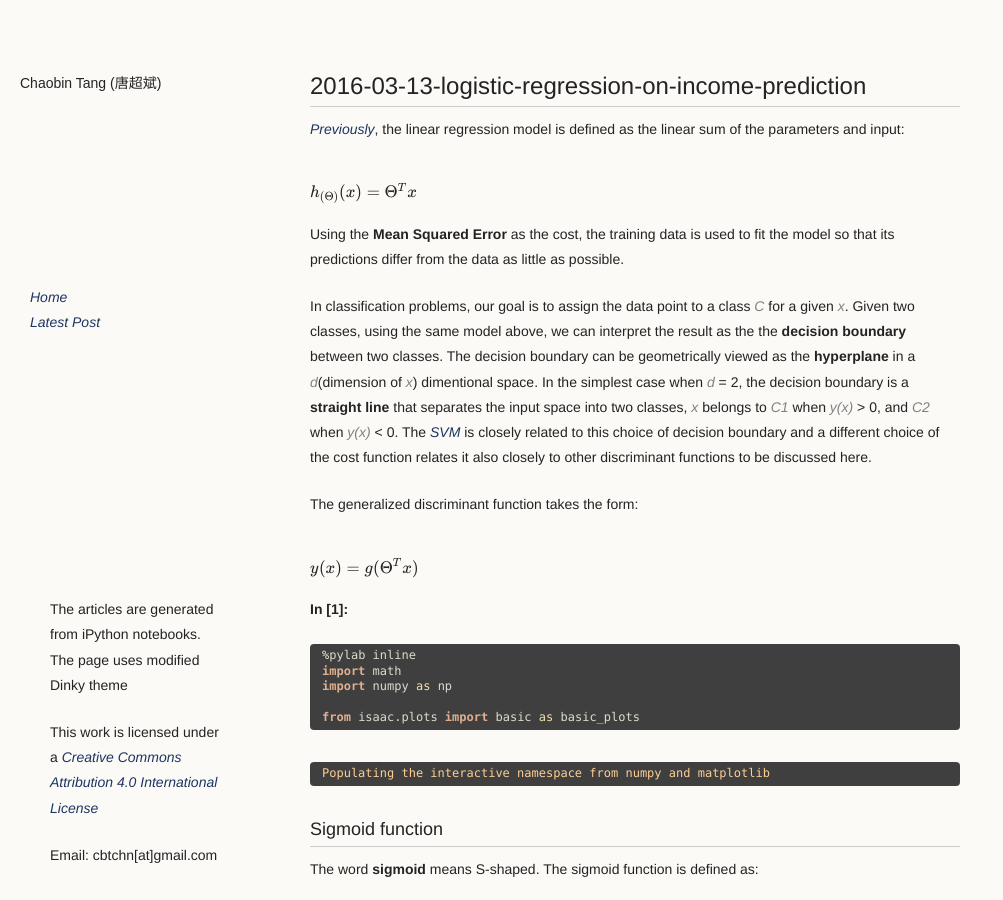
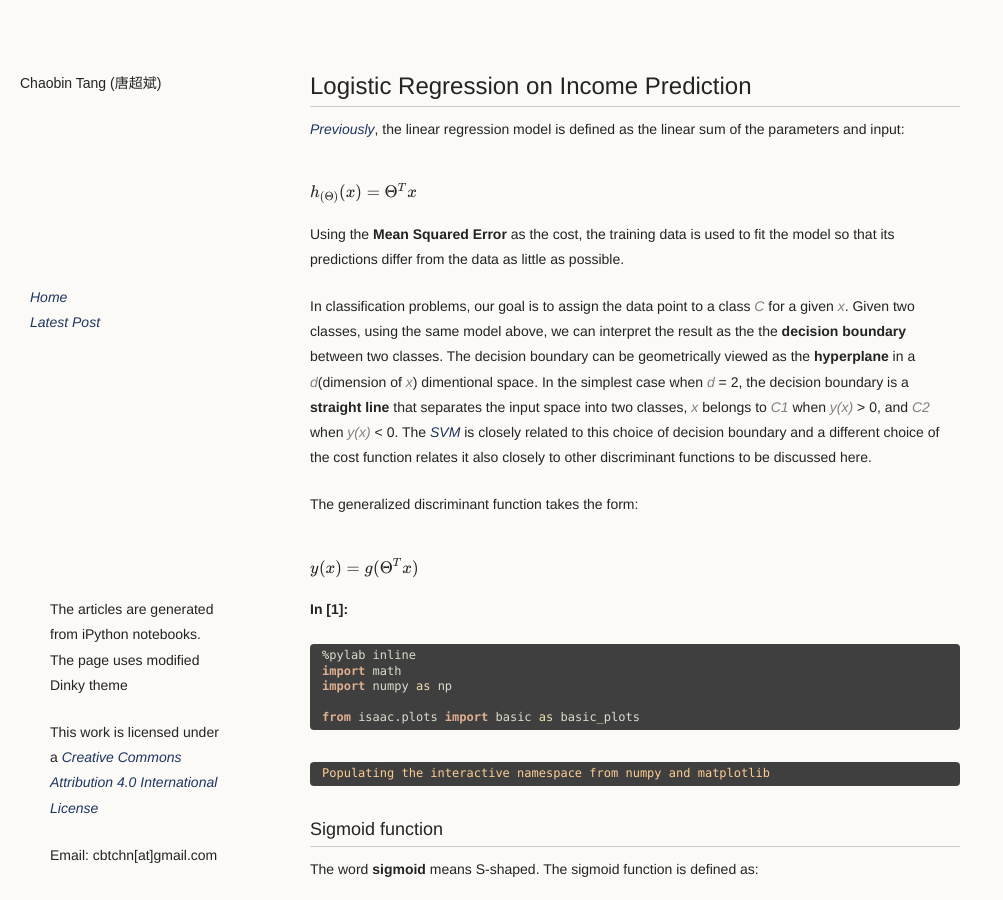
Before and after one commit to chaobin/chaobin.github.io, a Jekyll site: the page built from _posts/2016-03-13-logistic-regression-on-income-prediction.md, in a window 1280 px wide and 900 px high. Shown: the whole window, without its empty margins (0-1003 px from the left). Built offline with Jekyll 4.4.1, drawn with Linux system fonts in a browser that asks for light colours; nearby versions of some CDN libraries.

Commit message:
added the title

```diff
--- a/_posts/2016-03-13-logistic-regression-on-income-prediction.md
+++ b/_posts/2016-03-13-logistic-regression-on-income-prediction.md
@@ -1,7 +1,7 @@
 ---
 layout: post_mathjax
 type: post
-title: "2016-03-13-logistic-regression-on-income-prediction"
+title: "Logistic Regression on Income Prediction"
 tags:
     - classification
     - likelihood function
```
